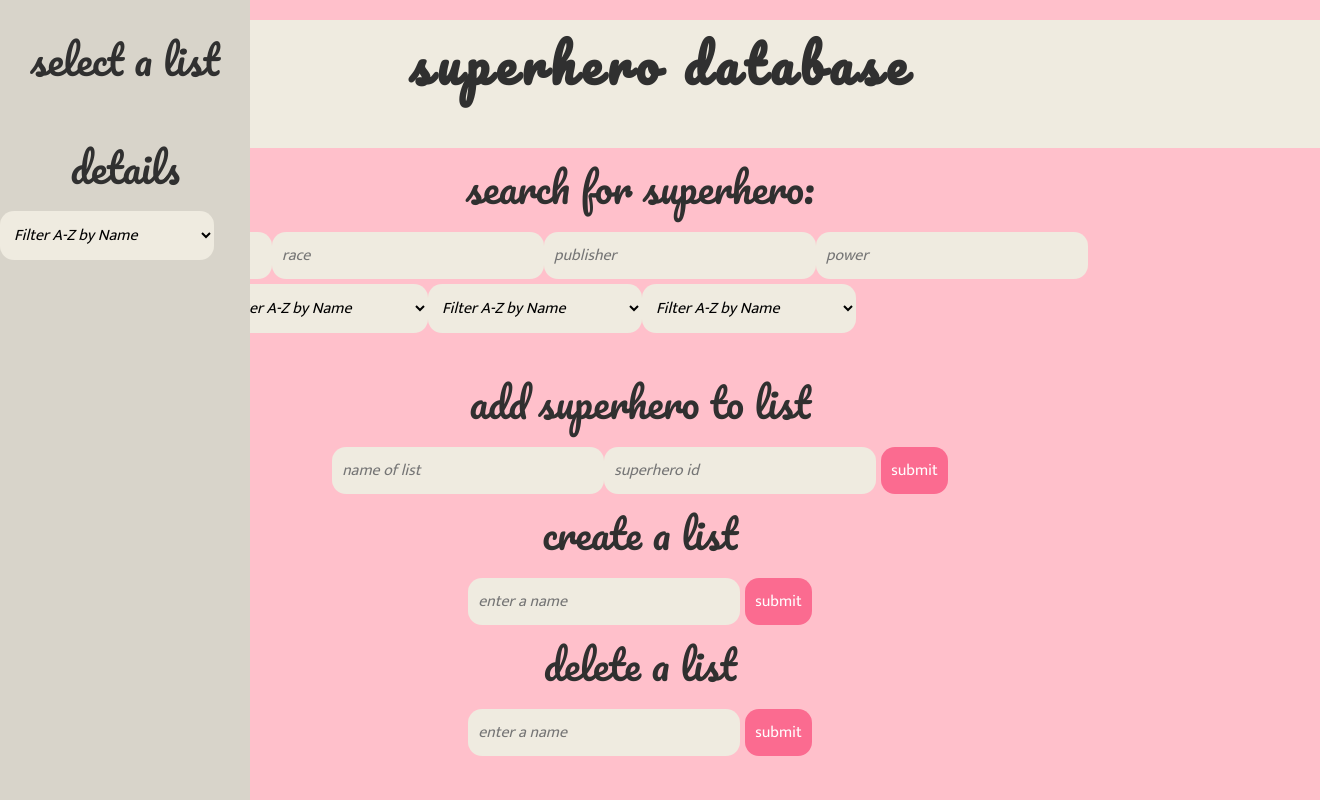
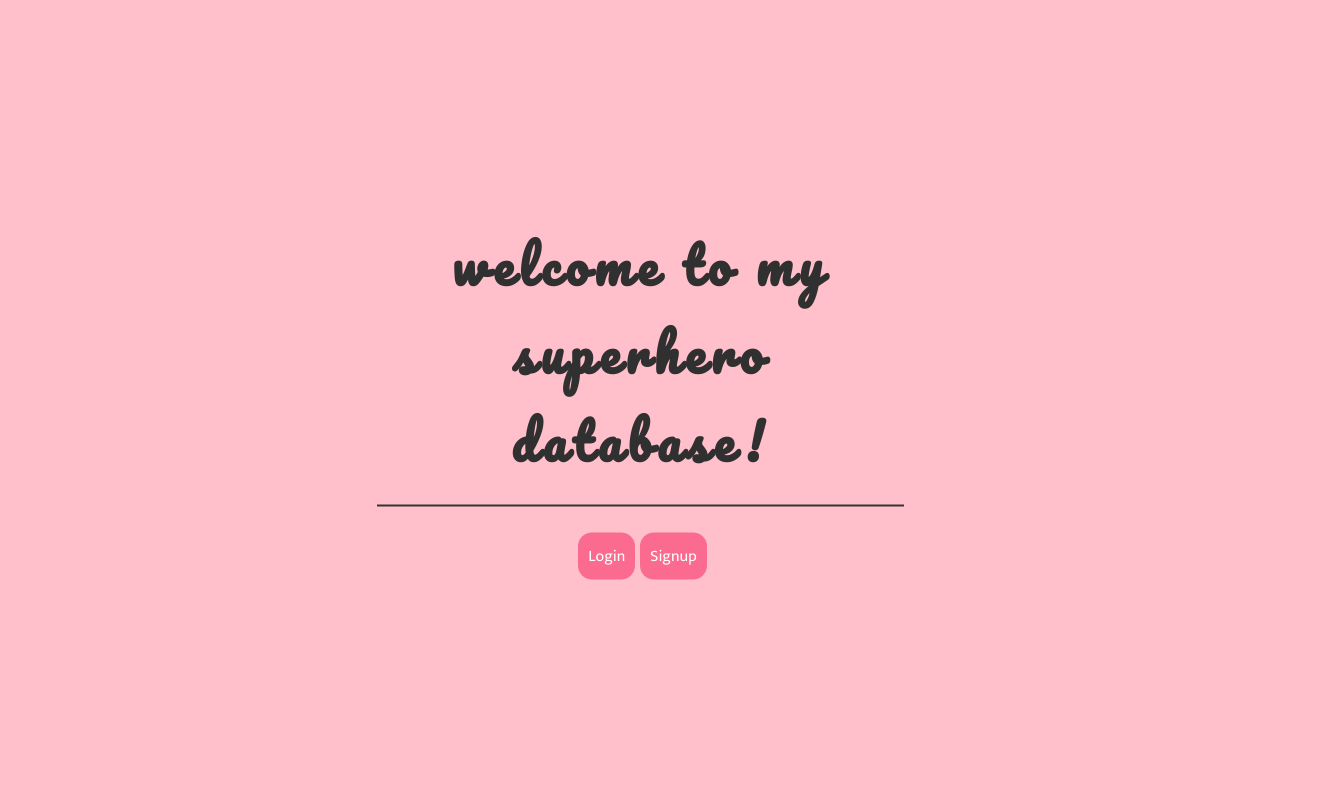
Before and after one commit to isabelle-bh/Superhero-Database, a React (Create React App) app in the folder client/: page / in a window 1280 px wide. Shown: the whole page, 1320 px wide, since content can reach past the window. Built offline with nearby package versions, Linux system fonts and the light colour scheme; no server answers.

Commit message:
adding routes to redirect user to other pages

```diff
--- a/client/src/App.js
+++ b/client/src/App.js
@@ -1,34 +1,51 @@
 
-import React, {useEffect, useState} from 'react'
-import './App.css'
-import Header from './components/Header'
-import MiddleSection from './components/MiddleSection';
+import React, { useState } from 'react';
+import './App.css';
+import { BrowserRouter as Router, Navigate, Route, Routes } from 'react-router-dom';
+import LoginPage from './components/LoginPage';
+import SignupPage from './components/SignupPage';
+import Header from './components/Header';
+import SearchSection from './components/SearchSection';
 import CreateListSection from './components/CreateListSection';
 import AddToListSection from './components/AddToListSection';
 import DeleteListSection from './components/DeleteListSection';
-
-import SideNav from './components/SideNav'
+import SideNav from './components/SideNav';
+import Menu from './components/Menu';
 
 function App() {
-
-  const [backendData, setBackendData] = useState([{}])
-
-  useEffect(() => {
-    fetch('/api/superheroInfo')
-      .then(res => res.json())
-      .then(data => setBackendData(data))
-  }, [])
+  const [isAuthenticated, setIsAuthenticated] = useState(
+    localStorage.getItem('isAuthenticated') === 'true'
+  );
 
   return (
-    <div>
-      <SideNav />
-      <Header />
-      <MiddleSection />
-      <AddToListSection />
-      <CreateListSection />
-      <DeleteListSection />
-    </div>
-  )
+    <Router>
+      <Routes>
+        <Route path="/" element={<Menu isAuthenticated={isAuthenticated} setIsAuthenticated={setIsAuthenticated} />} />
+        <Route path="/login" element={<LoginPage isAuthenticated={isAuthenticated} setIsAuthenticated={setIsAuthenticated} />} />
+        <Route path="/signup" element={<SignupPage isAuthenticated={isAuthenticated} setIsAuthenticated={setIsAuthenticated} />} />
+        <Route
+          path="/dashboard/*"
+          element={
+            isAuthenticated ? (
+              <>
+                <SideNav setIsAuthenticated={setIsAuthenticated} />
+                <div className="content">
+                  <Header setIsAuthenticated={setIsAuthenticated} />
+                  <SearchSection setIsAuthenticated={setIsAuthenticated} />
+                  <CreateListSection setIsAuthenticated={setIsAuthenticated} />
+                  <AddToListSection setIsAuthenticated={setIsAuthenticated} />
+                  <DeleteListSection setIsAuthenticated={setIsAuthenticated} />
+                </div>
+              </>
+            ) : (
+              <Navigate to="/login" />
+            )
+          }
+        />
+        <Route path="/*" element={<Navigate to="/login" />} />
+      </Routes>
+    </Router>
+  );
 }
 
-export default App
+export default App;
```
